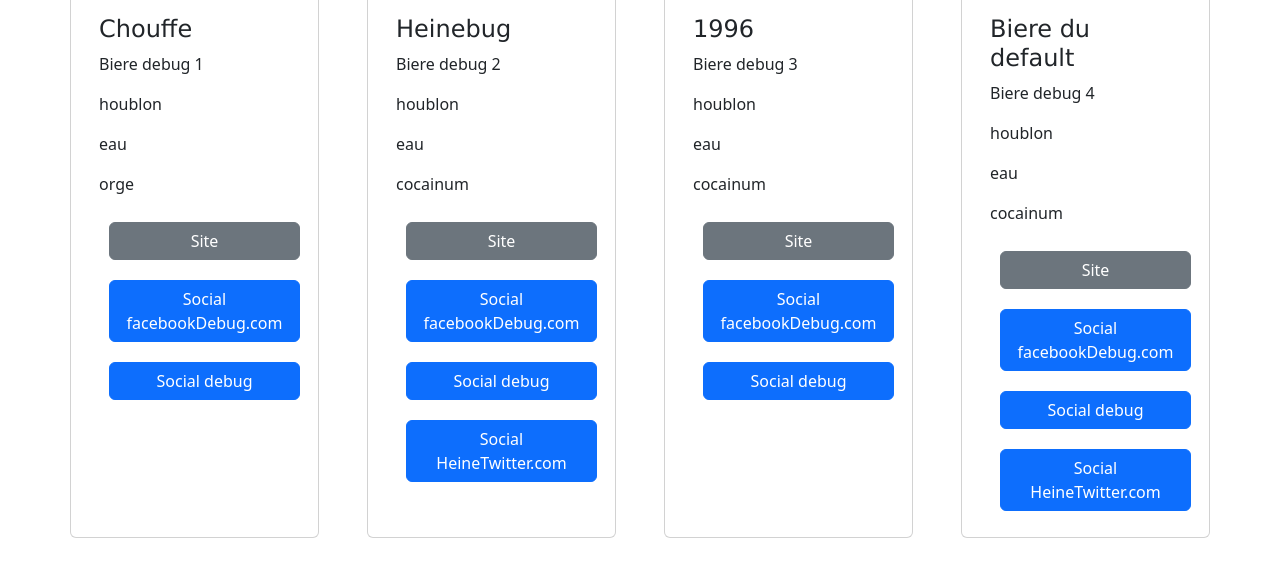
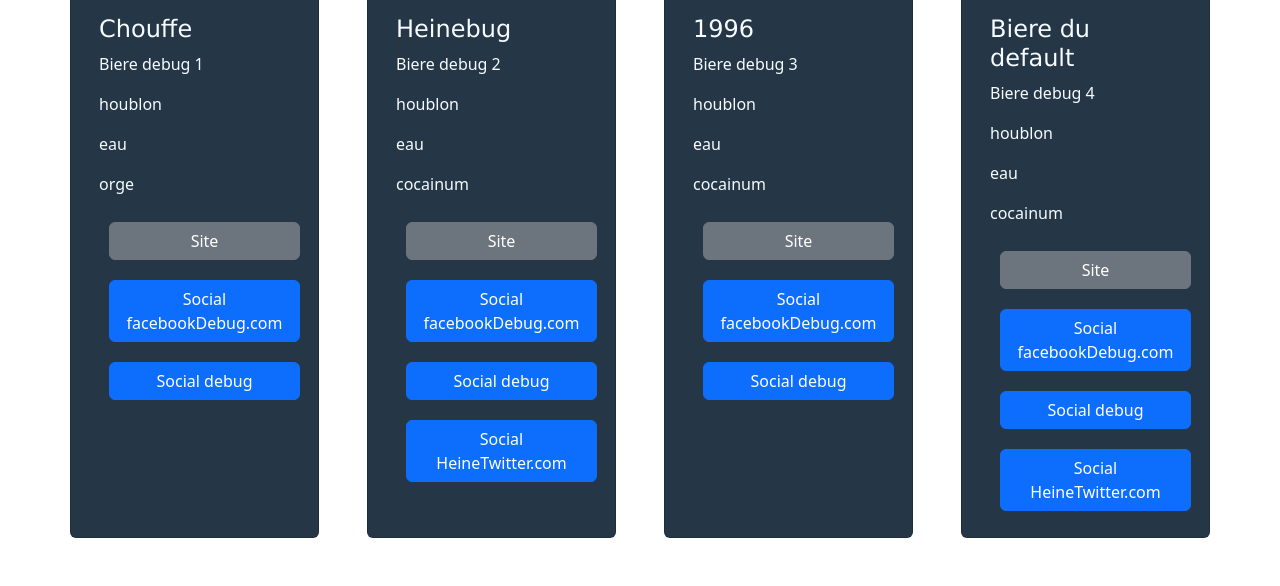
Before and after one commit to Prydwen-kun/FORMATION, a PHP site: page / in a window 1280 px wide. Shown: the part 346-932 px from the top of the page. Run offline with PHP 8.4, Linux system fonts and the light colour scheme.

Commit message:
up1
ahah

```diff
--- a/04_php-fondamentaux/tp/php-html/style.css
+++ b/04_php-fondamentaux/tp/php-html/style.css
@@ -1,15 +1,20 @@
-*{
+* {
     box-sizing: border-box;
     margin: 0;
 }
 
-h5{
+h5 {
     color: rgb(36, 44, 61);
     font-family: 'Lucida Sans', 'Lucida Sans Regular', 'Lucida Grande', 'Lucida Sans Unicode', Geneva, Verdana, sans-serif;
     font-size: 24px;
 }
 
-a{
+a {
     margin: 10px;
     width: 100%;
 }
+
+.card {
+    color: rgb(246, 251, 255);
+    background-color: rgb(37, 54, 70);
+}
```
